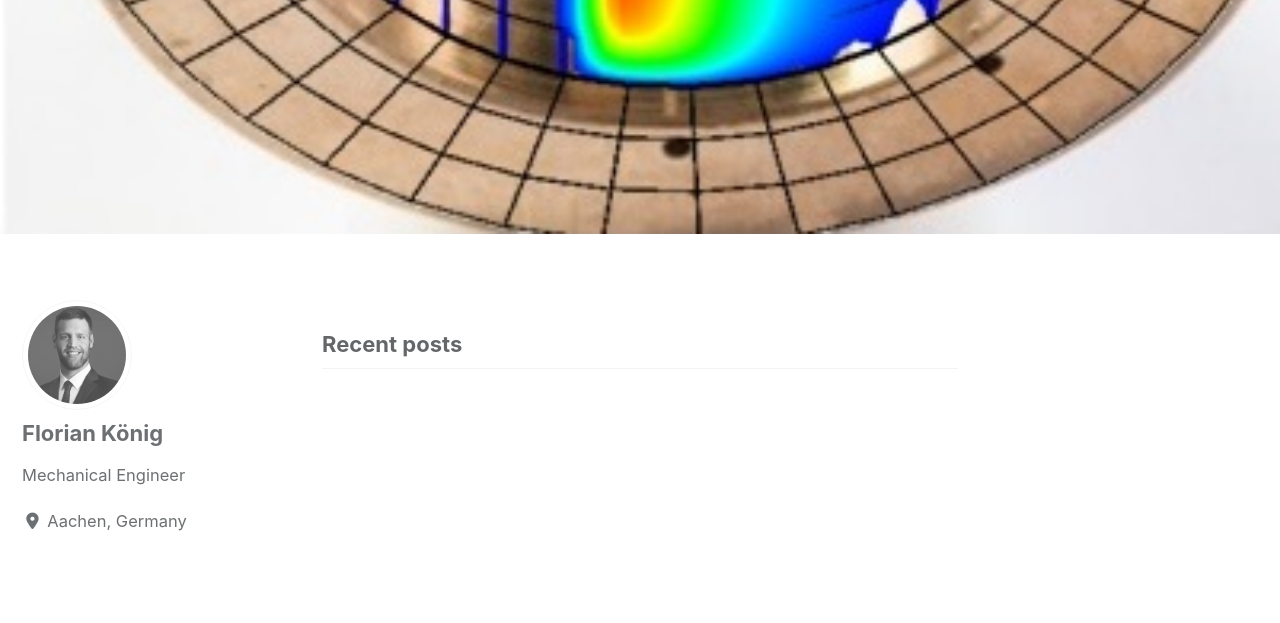
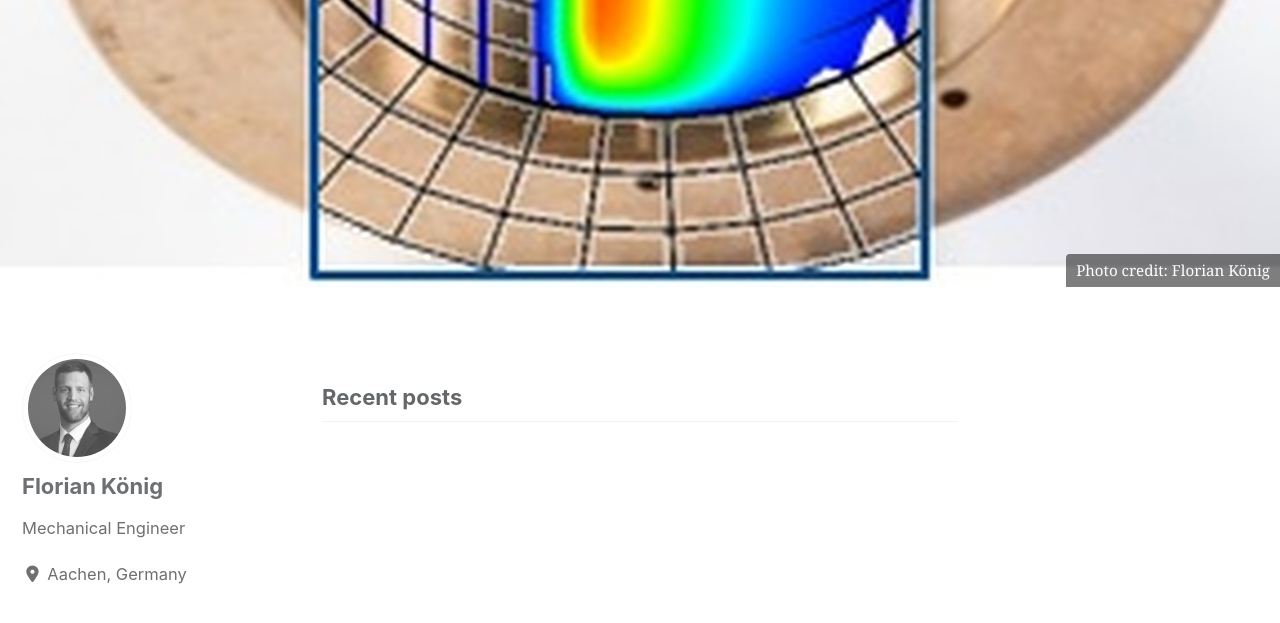
Before and after one commit to Floriankoenigdigital/floriankoenig, a Jekyll site: the page built from index.html, in a window 1280 px wide and 900 px high, scrolled down 369 px. Shown: the top 623 px of the window. Built offline with Jekyll 4.4.1, drawn with Linux system fonts in a browser that asks for light colours; cached includes are drawn as plain includes; nearby versions of some CDN libraries; the list of posts is cut into pages by our own code.

Commit message:
update headerimg

```diff
--- a/index.html
+++ b/index.html
@@ -3,4 +3,6 @@ layout: home
 author_profile: true
 header:
   image: "/images/test.jpg"
+  image_description: "Bearing test and simulation"
+  caption: "Photo credit: Florian König"
 ---
```
Also changed, not shown: images/test.jpg.
